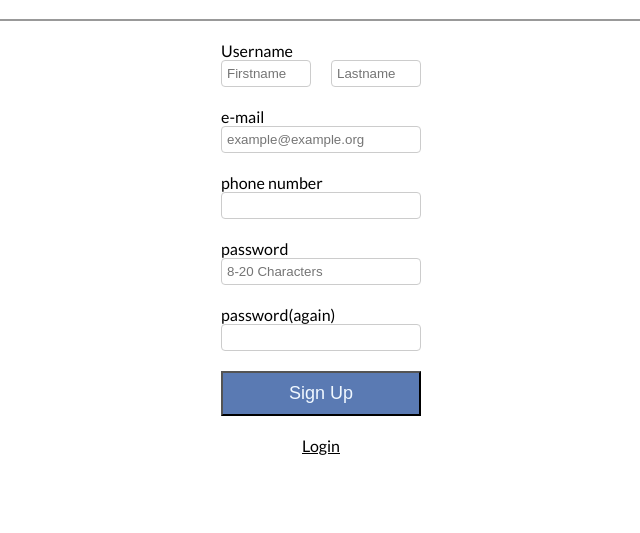
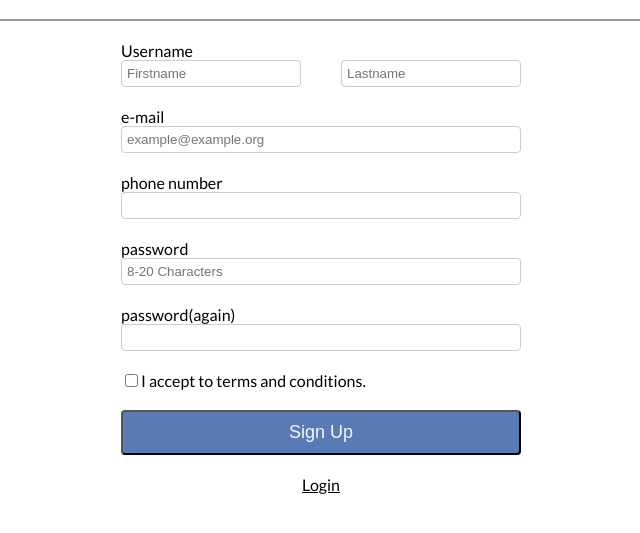
Before and after one commit to sugaya24/wadp, a plain HTML site: page lab3/index.html in a window 1280 px wide. Shown: the part 63-596 px from the top of the page, without its empty margins (327-967 px from the left). Drawn offline with Linux system fonts and the light colour scheme.

Commit message:
Mod: index.html
modified input width
add checkbox

```diff
--- a/lab3/index.html
+++ b/lab3/index.html
@@ -26,12 +26,16 @@
       border: solid 1px #999;
     }
     div.input {
-      width: 200px;
+      width: 400px;
       margin: 20px auto 0;
     }
     div.input input {
       width: 100%;
       padding: 5px;
+    }
+    .checkbox {
+      width: 400px;
+      margin: 20px auto 0;
     }
     div.input .firstname {
       width: 45%;
@@ -48,6 +52,7 @@
     div.input button {
       background: #5a7ab3;
       color: aliceblue;
+      border-radius: 4px;
       font-size: 18px;
       width: 100%;
       padding: 10px;
@@ -98,6 +103,11 @@
           <div><input type="password" /></div>
         </div>
 
+        <div class="checkbox">
+          <input type="checkbox" name="" id="" />I accept to terms and
+          conditions.
+        </div>
+
         <div class="input"><button>Sign Up</button></div>
       </form>
       <div class="login input"><a href="">Login</a></div>
```
